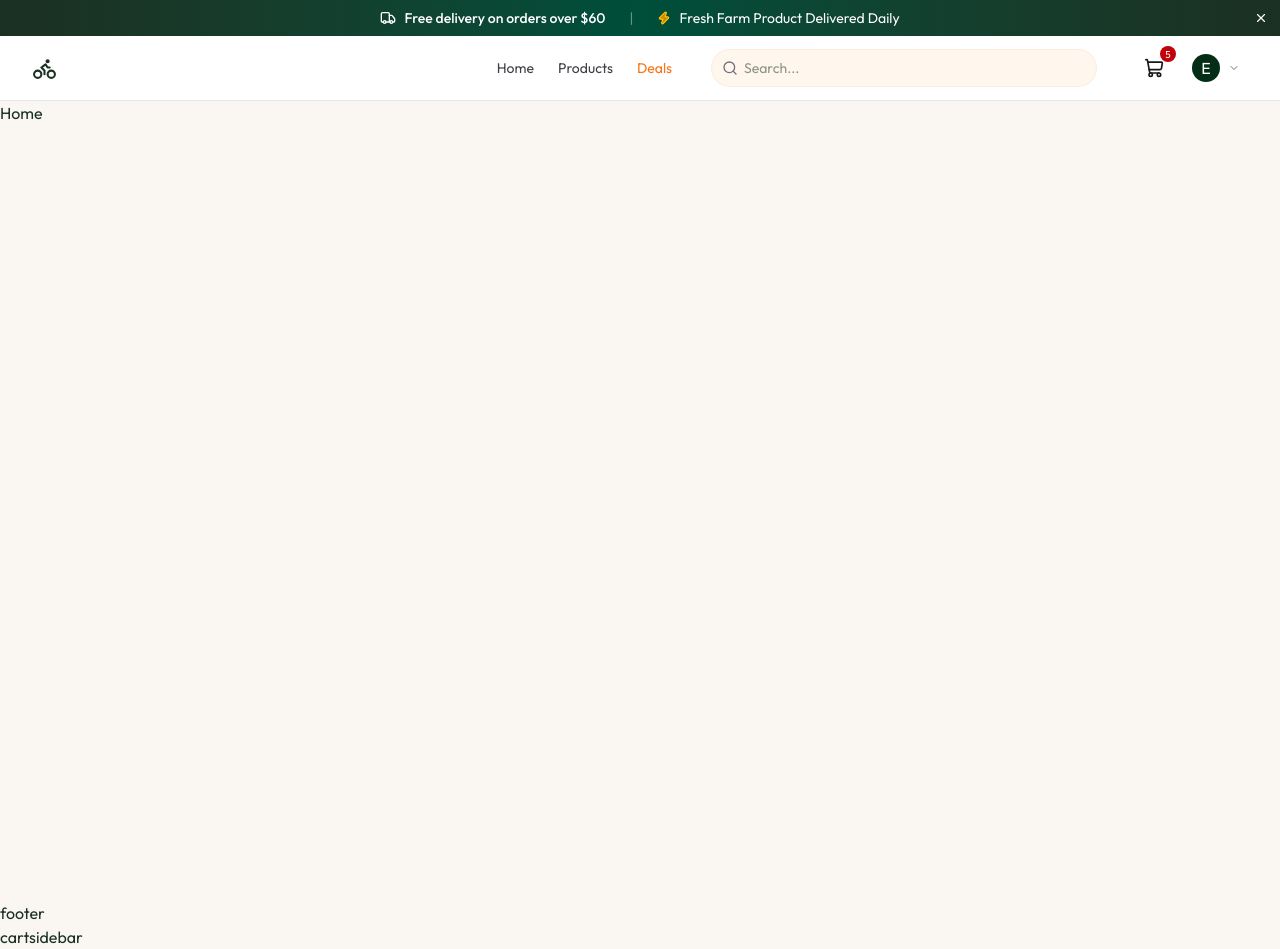
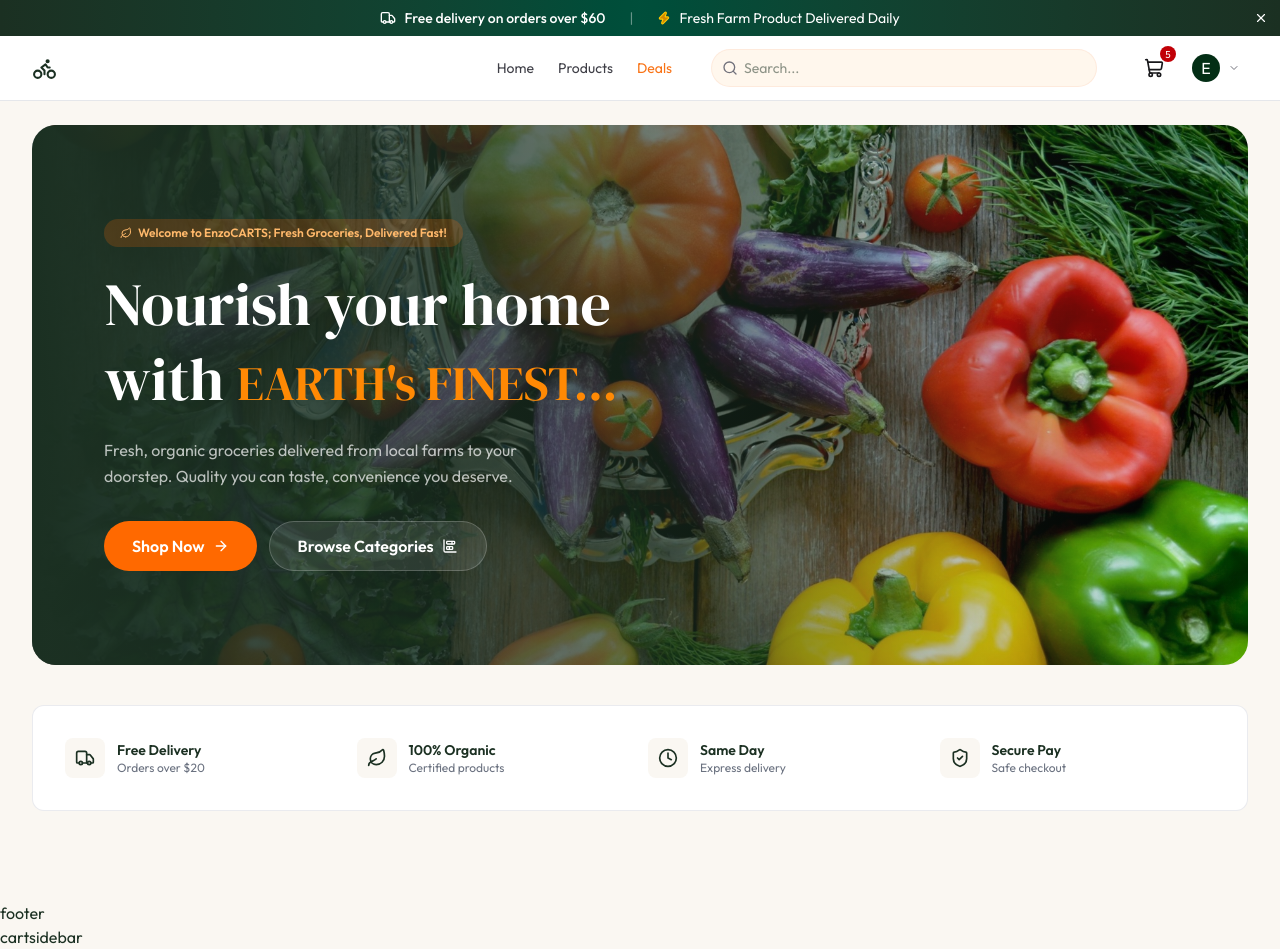
Before and after one commit to ReelMei/LIve-grocery, a React (Vite) app in the folder client/: page / in a window 1280 px wide. Built offline with nearby package versions, Linux system fonts and the light colour scheme.

Commit message:
my commit

```diff
--- /dev/null
+++ b/client/src/Components/Home/Features.tsx
@@ -0,0 +1,27 @@
+import { heroSectionData } from "../../assets/assets"
+
+
+const Features = () => {
+  return (
+    <section className="bg-white py-5 border border-app-border/80 rounded-xl">
+        <div className="mx-auto px-4 sm:px-6 lg:px-8">
+            <div className="grid grid-cols-2 md:grid-cols-4 gap-4">
+                {heroSectionData.hero_features.map((feature, i) => (
+                    <div key={i} className="flex items-center gap-3 py-3">
+                        <div className="size-10 rounded-lg bg-app-cream flex-center shrink-0">
+                            <feature.icon className="size-5"/>
+                        </div>
+                        <div>
+                            <p className="text-sm font-semibold text-app-green">{feature.title}</p>
+                            <p className="text-app-text-light text-xs">{feature.desc}</p>
+                        </div>
+                    </div>
+                ))}
+            </div>
+        </div>
+    </section>
+  )
+}
+
+
+export default Features
--- /dev/null
+++ b/client/src/Components/Home/Hero.tsx
@@ -0,0 +1,44 @@
+import { ArrowRightIcon, ChartBarStacked, LeafIcon } from "lucide-react"
+import { heroSectionData } from "../../assets/assets"
+import { Link } from "react-router-dom"
+
+
+const Hero = () => {
+  return (
+    <section className="relative overflow-hidden min-h-[540px] mb-10 rounded-3xl flex items-center ">
+        <img src={heroSectionData.hero_image} alt="hero" className="absolute inset-0 h-full w-full object-cover"/>
+
+        <div className="absolute inset-0 bg-linear-to-r from-app-green via-app-green/65 to-transparent"/>
+
+        <div className="relative max-w-7xl mx-auto px-4 sm:px-6 lg:px-8 py-20 w-full">
+            <div className="max-w-xl xl:pl-10">
+                <span className="inline-flex items-center gap-1.5 px-4 py-1.5 text-xs font-semibold text-orange-300 bg-orange-500/20 rounded-full mb-5">
+                    <LeafIcon className="size-3"/> Welcome to EnzoCARTS; Fresh Groceries, Delivered Fast!
+                </span>
+
+                <h1 className="font-serif text-4xl sm:text-5xl lg:text-6xl text-white leading-tight mb-5">
+                    Nourish your home with <span className="text-orange-400 text-5xl">EARTH's FINEST...</span>
+
+                </h1>
+
+                <p className="text-base text-white/70 leading-relaxed mb-8 max-w-md">
+                    {heroSectionData.description}
+                </p>
+
+                <div className="flex flex-wrap gap-3">
+                    <Link to={'/products'} className="px-7 py-3 bg-orange-500 text-white font-semibold transition-all rounded-full hover:bg-orange-600 flex-center gap-2 active:scale-[0.98]">
+                      Shop Now  <ArrowRightIcon className="size-4"/>
+                    </Link>
+
+                    <Link to={'/products'} className="px-7 py-3 bg-white/10 text-white font-semibold rounded-full hover:bg-white/20 transistion-all border border-white/20 flex-center gap-2  ">
+                      Browse Categories <ChartBarStacked className="size-4"/>
+                    </Link>
+                </div>
+            </div>
+
+        </div>
+    </section>
+  )
+}
+
+export default Hero
--- /dev/null
+++ b/client/src/Components/Home/HomeCategories.tsx
@@ -0,0 +1,16 @@
+
+
+const HomeCategories = () => {
+  return (
+    <section className="py-16">
+        <div className="max-w-7xl mx-auto">
+            <div>
+                <h2>Browse Our Catalagoue</h2>
+            </div>
+        </div>
+
+    </section>
+  )
+}
+
+export default HomeCategories
--- a/client/src/Pages/Home.tsx
+++ b/client/src/Pages/Home.tsx
@@ -1,9 +1,12 @@
+import Features from "../Components/Home/Features"
+import Hero from "../Components/Home/Hero"
 
 
 const Home = () => {
   return (
-    <div>
-      <h1>Home</h1>
+    <div className="min-h-screen max-w-7xl mx-auto px-4 sm:px-4 sm:p-6 lg:px-8 py-12">
+     <Hero />
+     <Features />
     </div>
   )
 }
```
Also changed, not shown: client/src/Components/Navbar.tsx (+64 -43 lines).
